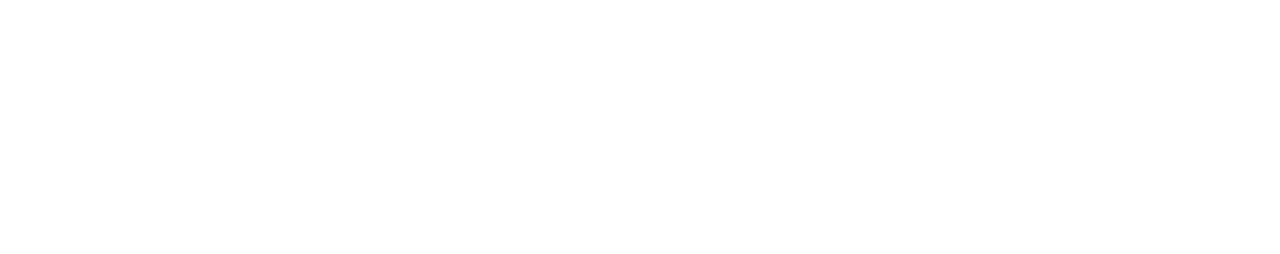
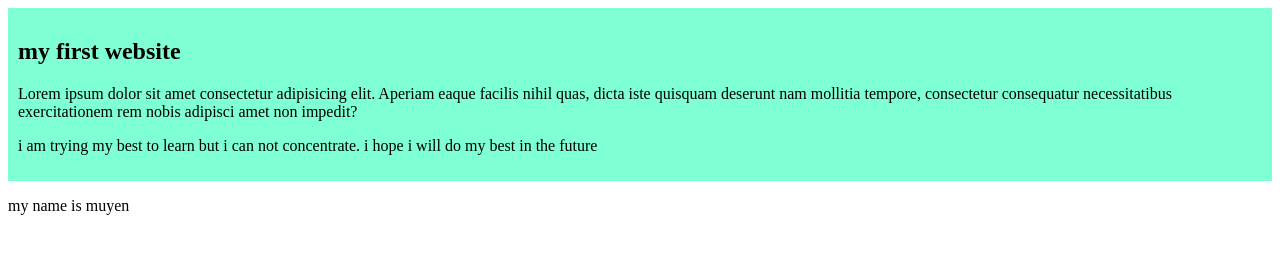
Before and after one commit to MuyenHasan/my-second-github-repo, a plain HTML site: page index.html in a window 1280 px wide. Drawn offline with Linux system fonts and the light colour scheme.

Commit message:
added the first blog

```diff
--- a/index.html
+++ b/index.html
@@ -4,8 +4,14 @@
     <meta charset="UTF-8">
     <meta name="viewport" content="width=device-width, initial-scale=1.0">
     <title>my second github repo</title>
+    <link rel="stylesheet" href="styles/blog.css">
 </head>
 <body>
-
+    <div>
+        <h2>my first website</h2>
+        <p>Lorem ipsum dolor sit amet consectetur adipisicing elit. Aperiam eaque facilis nihil quas, dicta iste quisquam deserunt nam mollitia tempore, consectetur consequatur necessitatibus exercitationem rem nobis adipisci amet non impedit?</p>
+        <P>i am trying my best to learn but i can not concentrate. i hope i will do my best in the future  </P>
+    </div>
+    <p>my name is muyen</p>
 </body>
 </html>
--- /dev/null
+++ b/styles/blog.css
@@ -0,0 +1,4 @@
+div{
+    background-color: aquamarine;
+    padding: 10px;
+}
```
